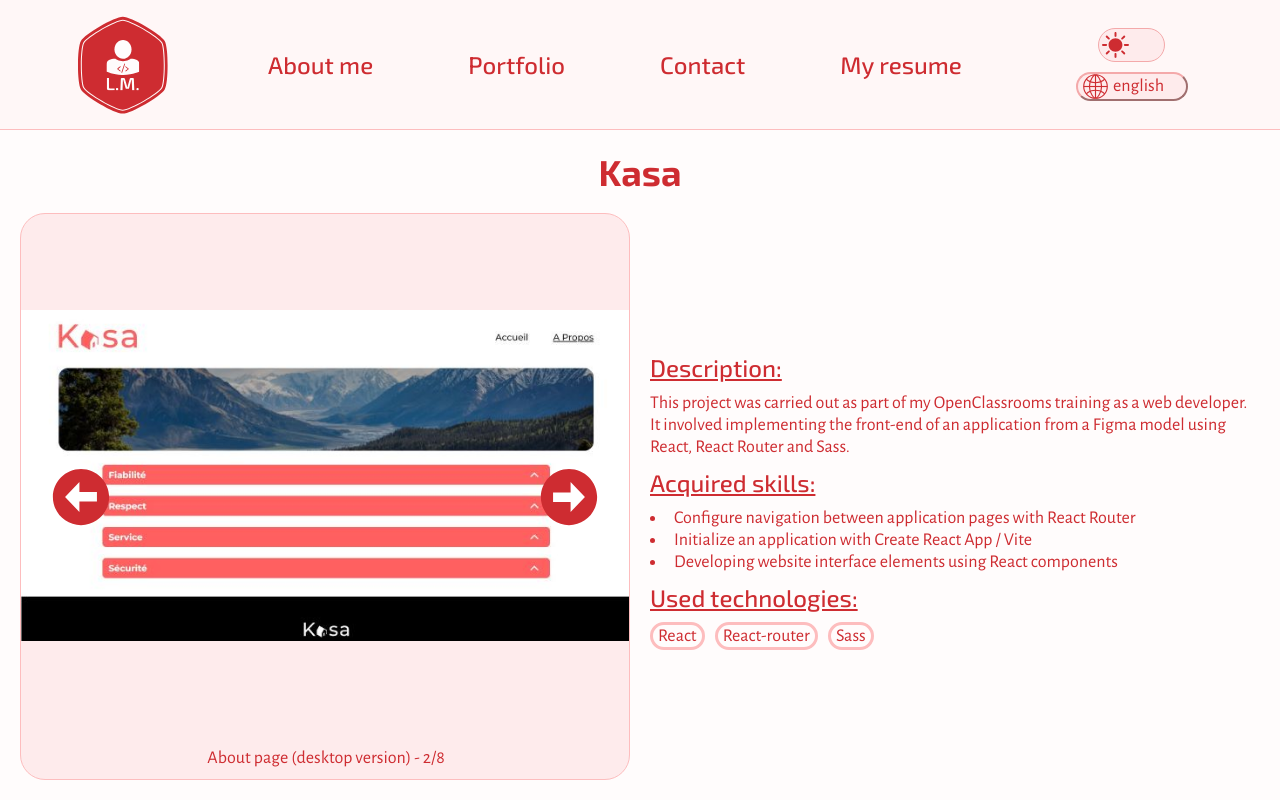
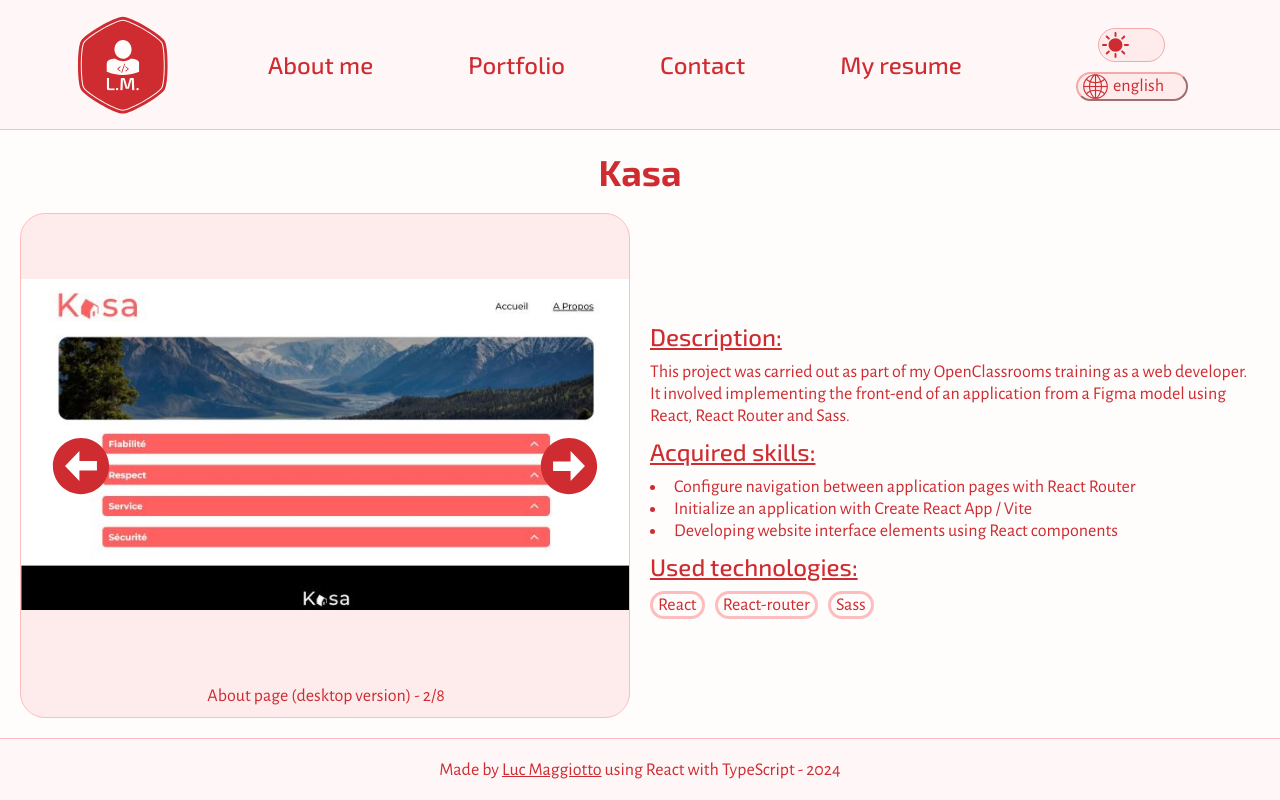
Before and after one commit to LucMagg/Portfolio, a React (Vite) app: page /projects/kasa in a window 1280 px wide. Built offline with nearby package versions, Linux system fonts and the light colour scheme.

Commit message:
Ajout du footer
Ajout du footer + adaptation de la portfolioFocusPage au footer
+ fix bug d'affichages :
	- burgerMenu et header (conflit avec le z-index du carousel)
	- portfolio (width des cards conditionnés à la taille de l'image au lieu de la taille de l'écran)

```diff
--- a/src/components/BurgerMenu/Wrappers.ts
+++ b/src/components/BurgerMenu/Wrappers.ts
@@ -12,7 +12,7 @@ export const StyledButton = styled.button`
 `
 
 export const MenuWrapper = styled.div`
-  z-index: 2;
+  z-index: 3;
   position: absolute;
   top: 0;
   right: 0;
--- a/src/components/Footer/Footer.tsx
+++ b/src/components/Footer/Footer.tsx
@@ -1,9 +1,17 @@
 import React from 'react'
+import { useTranslation } from 'react-i18next'
+
+import { StyledFooter, StyledSpan, StyledA } from './Wrappers'
+
 
 export default function Footer() {
+  const { t } = useTranslation()
+
   return (
-    <footer>
-
-    </footer>
+    <StyledFooter>
+      <StyledSpan>{ t('footer.text1') }</StyledSpan>
+      <StyledA href="mailto:luc.maggiotto@gmail.com" tabIndex={ -1 }>Luc Maggiotto</StyledA>
+      <StyledSpan>{ t('footer.text2') }</StyledSpan>
+    </StyledFooter>
   )
 }
--- /dev/null
+++ b/src/components/Footer/Wrappers.ts
@@ -0,0 +1,24 @@
+import styled from 'styled-components'
+import { Text } from '../../data/Theme/globalStyles'
+
+export const StyledFooter = styled.footer`
+  border-top: 1px solid ${ (props) => props.theme.componentsBorderColor };
+  background-color: ${ (props) => props.theme.headerBackGroundColor };
+  display: flex;
+  flex-flow: row wrap;
+  justify-content: center;
+  align-items: center;
+  gap: 3px;
+  height: ${ (props) => props.theme.footerHeight }px;
+  padding: 10px;
+  ${ Text };
+`
+
+export const StyledSpan = styled.span`
+  min-width: fit-content;
+`
+
+export const StyledA = styled.a`
+  ${ Text };
+  text-decoration: underline;
+`
--- a/src/components/Header/Wrappers.ts
+++ b/src/components/Header/Wrappers.ts
@@ -12,7 +12,7 @@ export const HeaderWrapper = styled.header`
   padding: 10px;
   position: sticky;
   top: 0;
-  z-index: 1;
+  z-index: 3;
   background-color: ${(props) => props.theme.headerBackGroundColor};
   border-bottom: 1px solid ${(props) => props.theme.componentsBorderColor};
 
--- a/src/components/Portfolio/Wrappers.tsx
+++ b/src/components/Portfolio/Wrappers.tsx
@@ -7,6 +7,7 @@ export const ProjectsWrapper = styled.ul`
   justify-content: center;
   padding-inline: 10px;
   gap: 10px;
+  width: calc(100vw - 10px);
 
   @media (min-width: ${(props) => props.theme.mobileBreakpoint}px) {
     display: grid;
--- a/src/data/Theme/themes.ts
+++ b/src/data/Theme/themes.ts
@@ -5,6 +5,7 @@ type commonThemeTypes = {
   tabletBreakpoint: number
   headerNormalHeight: number
   headerMobileHeight: number
+  footerHeight: number
 }
 
 export const commonTheme: commonThemeTypes = {
@@ -13,7 +14,8 @@ export const commonTheme: commonThemeTypes = {
   mobileBreakpoint: 768,
   tabletBreakpoint: 1024,
   headerNormalHeight: 130,
-  headerMobileHeight: 80
+  headerMobileHeight: 80,
+  footerHeight: 62
 }
 
 export type themeTypes = commonThemeTypes & {
--- a/src/data/Translation/i18n.ts
+++ b/src/data/Translation/i18n.ts
@@ -159,6 +159,10 @@ i18n
               plural: 'secondes'
             },
             and: ' et '
+          },
+          footer: {
+            text1: 'Réalisé par ',
+            text2: ' en utilisant React avec TypeScript - 2024'
           }
         }
       },
@@ -307,6 +311,10 @@ i18n
               plural: 'seconds'
             },
             and: ' and '
+          },
+          footer: {
+            text1: 'Made by ',
+            text2: ' using React with TypeScript - 2024'
           }
         }
       }
--- a/src/data/portfolio/portfolio.json
+++ b/src/data/portfolio/portfolio.json
@@ -54,7 +54,7 @@
   {
     "id": "3",
     "majorProject": false,
-    "type": "full",
+    "type": "frontend",
     "title": "FD-bot",
     "pics": ["FD-bot_commands.jpg","FD-bot_hero.jpg","FD-bot_item.jpg","FD-bot_pet.jpg","FD-bot_talent.jpg"],
     "fr": {
--- a/src/pages/PortfolioFocusPage/Wrappers.ts
+++ b/src/pages/PortfolioFocusPage/Wrappers.ts
@@ -7,9 +7,14 @@ export const PageWrapper = styled.div`
   justify-content: center;
   align-items: center;
   padding: 20px;
+  min-height: calc(100vh - ${ (props) => props.theme.headerMobileHeight + props.theme.footerHeight }px);
 
   @media (min-width: ${ (props) => props.theme.tabletBreakpoint }px) {
-    height: calc(100vh - ${ (props) => props.theme.headerNormalHeight }px);
+    min-height: calc(100vh - ${ (props) => props.theme.headerNormalHeight + props.theme.footerHeight }px);
+  }
+
+  @media (min-width: ${ (props) => props.theme.tabletBreakpoint }px) {
+    height: calc(100vh - ${ (props) => props.theme.headerNormalHeight + props.theme.footerHeight }px);
   }
 `
 
--- a/src/pages/PortfolioPage/Wrappers.ts
+++ b/src/pages/PortfolioPage/Wrappers.ts
@@ -8,6 +8,7 @@ export const PortfolioPageWrapper = styled.div`
   align-items: center;
   gap: 20px;
   min-height: 100vh;
+  padding-bottom: 20px;
 `
 
 export const FilterWrapper = styled.ul`
```
